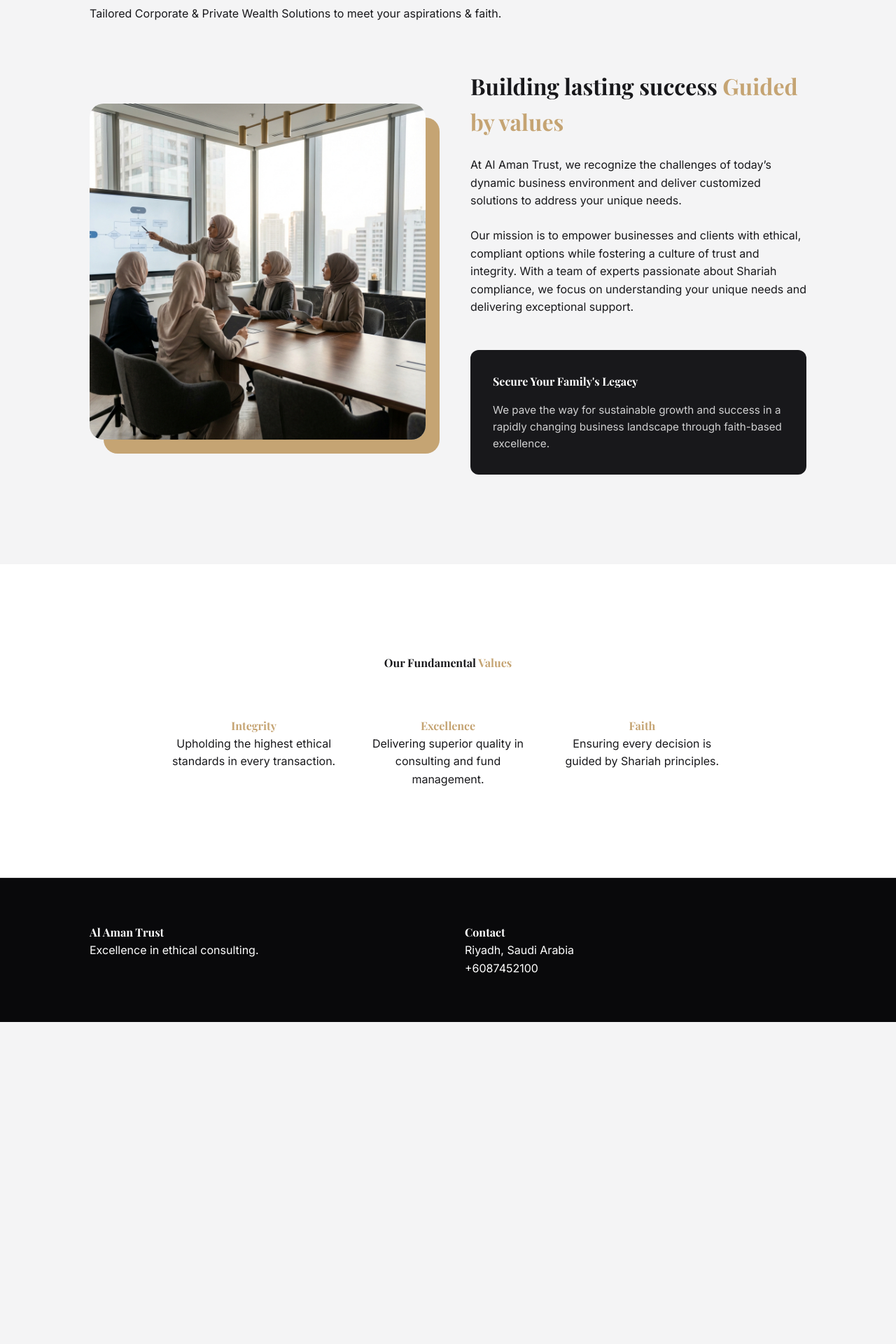
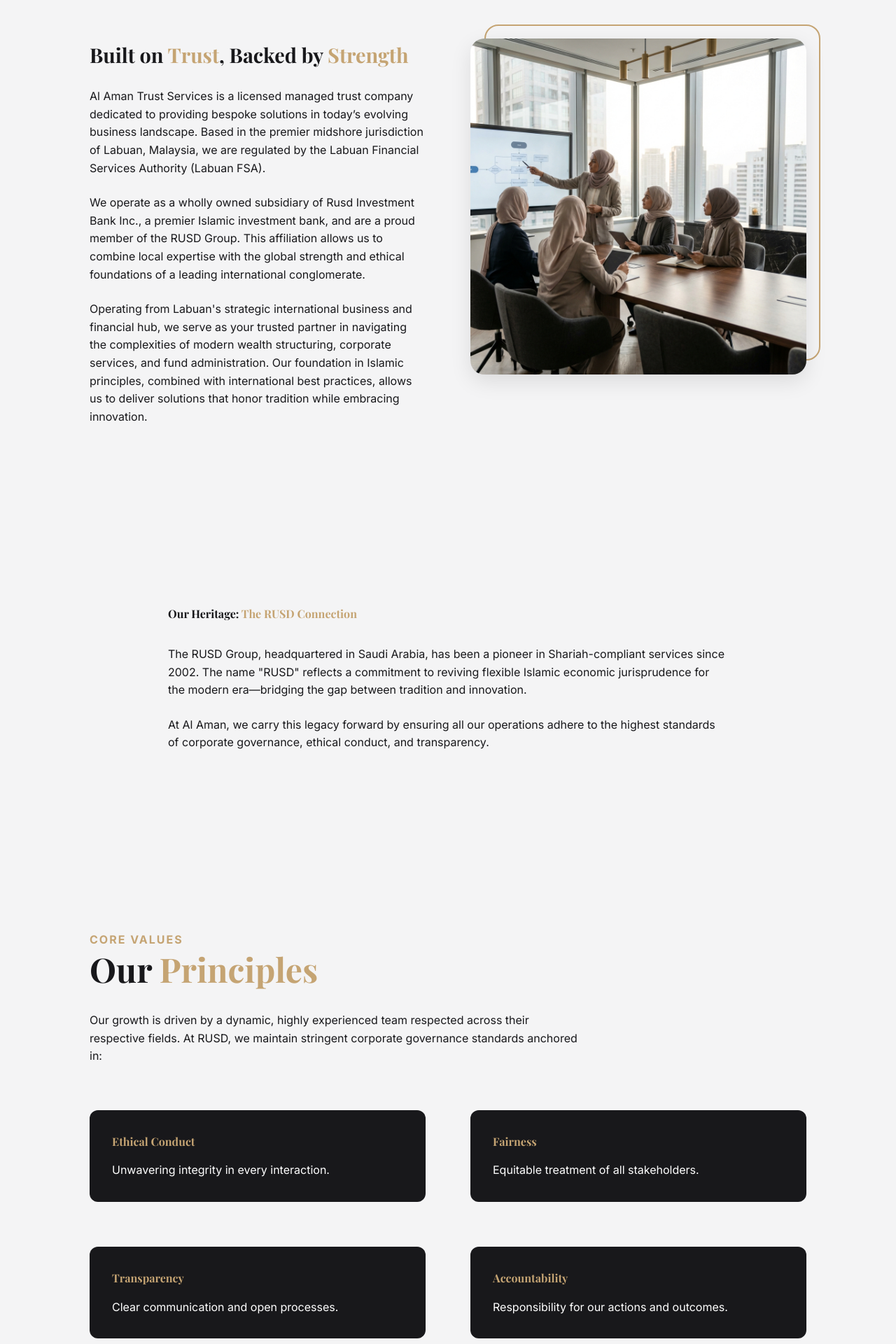
Before and after one commit to ghayas110/alamantrustlltd, a Next.js app: page /about in a window 1280 px wide. Shown: the part 220-2140 px from the top of the page at 70% size. Before the commit the page ends 1680 px from the top, so only its background shows below. Built offline with nearby package versions, Linux system fonts and the light colour scheme; a web font is replaced by a local one.

Commit message:
feat: update About page content with detailed company information, RUSD connection, core values, and metadata.

```diff
--- a/app/about/page.tsx
+++ b/app/about/page.tsx
@@ -3,6 +3,7 @@ import type { Metadata } from "next";
 
 export const metadata: Metadata = {
     title: 'About | Al Aman Trust',
+    description: 'Learn about Al Aman Trust Services, a licensed managed trust company in Labuan, Malaysia, backed by the RUSD Group.',
 };
 
 export default function About() {
@@ -11,46 +12,147 @@ export default function About() {
             <section className="section">
                 <div className="section-header">
                     <Reveal>
-                        <span className="gold" style={{ textTransform: 'uppercase', letterSpacing: '2px', fontWeight: '700' }}>Our Purpose</span>
-                        <h2 className="serif">Commitment to <span className="gold">Trust</span></h2>
-                        <p>Tailored Corporate & Private Wealth Solutions to meet your aspirations & faith.</p>
+                        <span className="gold" style={{ textTransform: 'uppercase', letterSpacing: '2px', fontWeight: '700' }}>About Us</span>
+                        <h2 className="serif">Who We <span className="gold">Are</span></h2>
                     </Reveal>
                 </div>
 
-                <div className="grid-2" style={{ alignItems: 'center' }}>
+                <div className="grid-2" style={{ alignItems: 'start', gap: '4rem' }}>
                     <Reveal>
-                        <img src="/images/hero.png" alt="About Al Aman Trust" style={{ width: '100%', borderRadius: '20px', boxShadow: '20px 20px 0 var(--primary-gold)' }} />
+                        <h3 className="serif" style={{ fontSize: '1.8rem', marginBottom: '1.5rem' }}>Built on <span className="gold">Trust</span>, Backed by <span className="gold">Strength</span></h3>
+                        <p style={{ marginBottom: '1.5rem' }}>
+                            Al Aman Trust Services is a licensed managed trust company dedicated to providing bespoke solutions in today’s evolving business landscape. Based in the premier midshore jurisdiction of Labuan, Malaysia, we are regulated by the Labuan Financial Services Authority (Labuan FSA).
+                        </p>
+                        <p style={{ marginBottom: '1.5rem' }}>
+                            We operate as a wholly owned subsidiary of Rusd Investment Bank Inc., a premier Islamic investment bank, and are a proud member of the RUSD Group. This affiliation allows us to combine local expertise with the global strength and ethical foundations of a leading international conglomerate.
+                        </p>
+                         <p>
+                            Operating from Labuan's strategic international business and financial hub, we serve as your trusted partner in navigating the complexities of modern wealth structuring, corporate services, and fund administration. Our foundation in Islamic principles, combined with international best practices, allows us to deliver solutions that honor tradition while embracing innovation.
+                        </p>
                     </Reveal>
-                    <Reveal delay={0.1}>
-                        <h3 className="serif" style={{ fontSize: '2rem', marginBottom: '1.5rem' }}>Building lasting success <span className="gold">Guided by values</span></h3>
-                        <p>At Al Aman Trust, we recognize the challenges of today’s dynamic business environment and deliver customized solutions to address your unique needs.</p>
-                        <p style={{ marginTop: '1.5rem' }}>Our mission is to empower businesses and clients with ethical, compliant options while fostering a culture of trust and integrity. With a team of experts passionate about Shariah compliance, we focus on understanding your unique needs and delivering exceptional support.</p>
-                        <div style={{ marginTop: '3rem', padding: '2rem', background: 'var(--bg-dark)', color: 'white', borderRadius: '12px' }}>
-                            <h4 className="serif" style={{ marginBottom: '1rem' }}>Secure Your Family's Legacy</h4>
-                            <p style={{ fontSize: '0.95rem', opacity: '0.8' }}>We pave the way for sustainable growth and success in a rapidly changing business landscape through faith-based excellence.</p>
+                    <Reveal delay={0.2}>
+                         <div style={{ position: 'relative' }}>
+                            <div style={{
+                                position: 'absolute',
+                                top: '-20px',
+                                right: '-20px',
+                                width: '100%',
+                                height: '100%',
+                                border: '2px solid var(--primary-gold)',
+                                borderRadius: '20px',
+                                zIndex: 0
+                            }}></div>
+                            <img
+                                src="/images/hero.png"
+                                alt="Al Aman Trust"
+                                style={{
+                                    width: '100%',
+                                    borderRadius: '20px',
+                                    position: 'relative',
+                                    zIndex: 1,
+                                    boxShadow: '0 10px 30px rgba(0,0,0,0.1)'
+                                }}
+                            />
                         </div>
                     </Reveal>
                 </div>
             </section>
 
-            <section className="section" style={{ background: 'white' }}>
-                <div style={{ maxWidth: '800px', margin: '0 auto', textAlign: 'center' }}>
+             <section className="section" style={{ background: 'var(--bg-light)' }}>
+                <div style={{ maxWidth: '800px', margin: '0 auto' }}>
                     <Reveal>
-                        <h2 className="serif">Our Fundamental <span className="gold">Values</span></h2>
-                        <div className="grid-3" style={{ marginTop: '4rem' }}>
-                            <div>
-                                <h3 className="gold">Integrity</h3>
-                                <p>Upholding the highest ethical standards in every transaction.</p>
+                         <h2 className="serif" style={{ marginBottom: '2rem' }}>Our Heritage: <span className="gold">The RUSD Connection</span></h2>
+                         <p style={{ marginBottom: '1.5rem' }}>
+                            The RUSD Group, headquartered in Saudi Arabia, has been a pioneer in Shariah-compliant services since 2002. The name "RUSD" reflects a commitment to reviving flexible Islamic economic jurisprudence for the modern era—bridging the gap between tradition and innovation.
+                        </p>
+                        <p>
+                            At Al Aman, we carry this legacy forward by ensuring all our operations adhere to the highest standards of corporate governance, ethical conduct, and transparency.
+                        </p>
+                    </Reveal>
+                </div>
+            </section>
+
+            <section className="section">
+                 <div className="section-header">
+                    <Reveal>
+                        <span className="gold" style={{ textTransform: 'uppercase', letterSpacing: '2px', fontWeight: '700' }}>Core Values</span>
+                        <h2 className="serif">Our <span className="gold">Principles</span></h2>
+                         <p style={{ maxWidth: '700px', margin: '2rem auto 0' }}>
+                            Our growth is driven by a dynamic, highly experienced team respected across their respective fields. At RUSD, we maintain stringent corporate governance standards anchored in:
+                        </p>
+                    </Reveal>
+                </div>
+
+                <div className="grid-2" style={{ marginTop: '2rem' }}>
+                    <Reveal delay={0.1}>
+                         <div style={{ padding: '2rem', background: 'var(--bg-dark)', borderRadius: '12px', color: 'white', height: '100%' }}>
+                            <h3 className="gold" style={{ marginBottom: '1rem' }}>Ethical Conduct</h3>
+                            <p>Unwavering integrity in every interaction.</p>
+                        </div>
+                    </Reveal>
+                     <Reveal delay={0.2}>
+                         <div style={{ padding: '2rem', background: 'var(--bg-dark)', borderRadius: '12px', color: 'white', height: '100%' }}>
+                            <h3 className="gold" style={{ marginBottom: '1rem' }}>Fairness</h3>
+                            <p>Equitable treatment of all stakeholders.</p>
+                        </div>
+                    </Reveal>
+                     <Reveal delay={0.3}>
+                         <div style={{ padding: '2rem', background: 'var(--bg-dark)', borderRadius: '12px', color: 'white', height: '100%' }}>
+                            <h3 className="gold" style={{ marginBottom: '1rem' }}>Transparency</h3>
+                            <p>Clear communication and open processes.</p>
+                        </div>
+                    </Reveal>
+                     <Reveal delay={0.4}>
+                         <div style={{ padding: '2rem', background: 'var(--bg-dark)', borderRadius: '12px', color: 'white', height: '100%' }}>
+                            <h3 className="gold" style={{ marginBottom: '1rem' }}>Accountability</h3>
+                            <p>Responsibility for our actions and outcomes.</p>
+                        </div>
+                    </Reveal>
+                </div>
+                 <div style={{ marginTop: '3rem', textAlign: 'center' }}>
+                     <Reveal>
+                        <p className="gold" style={{ fontSize: '1.2rem', fontStyle: 'italic' }}>"These principles guide our day-to-day operations and ensure that trust remains at the heart of everything we do."</p>
+                    </Reveal>
+                 </div>
+            </section>
+
+            <section className="section" style={{ background: 'var(--bg-light)' }}>
+                <div className="section-header">
+                    <Reveal>
+                        <h2 className="serif">Why Choose <span className="gold">Al Aman Trust Services</span></h2>
+                    </Reveal>
+                </div>
+
+                 <div className="grid-3" style={{ marginTop: '2rem' }}>
+                    {[
+                        { title: "Regulatory Certainty", desc: "Full licensing and oversight by Labuan FSA" },
+                        { title: "Shariah Compliance", desc: "Structures and solutions aligned with Islamic principles" },
+                        { title: "Group Strength", desc: "The backing of the diversified RUSD Group" },
+                        { title: "Tailored Solutions", desc: "Services customized to your specific requirements" },
+                        { title: "Strategic Location", desc: "Access to Asia's opportunities through Labuan's international platform" },
+                        { title: "Experienced Team", desc: "Professionals with deep expertise in trust, corporate, and fund services" }
+                    ].map((item, index) => (
+                        <Reveal key={index} delay={index * 0.1}>
+                             <div style={{
+                                padding: '2rem',
+                                background: 'white',
+                                borderRadius: '12px',
+                                height: '100%',
+                                boxShadow: '0 4px 6px rgba(0,0,0,0.05)',
+                                border: '1px solid rgba(0,0,0,0.05)'
+                            }}>
+                                <h3 className="gold" style={{ fontSize: '1.25rem', marginBottom: '1rem' }}>{item.title}</h3>
+                                <p>{item.desc}</p>
                             </div>
-                            <div>
-                                <h3 className="gold">Excellence</h3>
-                                <p>Delivering superior quality in consulting and fund management.</p>
-                            </div>
-                            <div>
-                                <h3 className="gold">Faith</h3>
-                                <p>Ensuring every decision is guided by Shariah principles.</p>
-                            </div>
-                        </div>
+                        </Reveal>
+                    ))}
+                </div>
+
+                <div style={{ marginTop: '4rem', textAlign: 'center', maxWidth: '800px', margin: '4rem auto 0' }}>
+                    <Reveal>
+                        <p style={{ fontSize: '1.1rem' }}>
+                            Al Aman Trust Services Limited is committed to delivering excellence in trust and corporate services while upholding the highest standards of governance, transparency, and client care.
+                        </p>
                     </Reveal>
                 </div>
             </section>
--- a/app/page.tsx
+++ b/app/page.tsx
@@ -8,28 +8,28 @@ export default function Home() {
             <BannerSlider
                 slides={[
                     {
-                        type: 'video',
-                        src: '/video/hero-video.mp4',
-                        title: 'Trust in <span class="gold">Excellence</span>',
-                        subtitle: 'Business and Wealth solutions in line with your faith'
-                    },
-                    {
                         type: 'image',
                         src: '/images/banner1.png',
-                        title: 'Corporate <span class="gold">Leadership</span>',
-                        subtitle: 'Empowering Decisions with Integrity'
+                        title: 'Tailored Strategies That Reflect Your <span class="gold">Vision</span>',
+                        subtitle: 'Your trusted corporate partner'
                     },
                     {
                         type: 'image',
                         src: '/images/banner2.png',
-                        title: 'Premium <span class="gold">Wealth</span> Management',
-                        subtitle: 'Securing Your Legacy for Generations'
+                        title: 'Where Compliance Meets Operational <span class="gold">Excellence</span>',
+                        subtitle: 'We Handle Operations. You Drive Returns.'
                     },
                     {
                         type: 'image',
                         src: '/images/banner3.png',
-                        title: 'Global <span class="gold">Vision</span>',
-                        subtitle: 'Connecting Tradition with Modern Success'
+                        title: 'Your Values, Our <span class="gold">Commitment</span>, Lasting Trust',
+                        subtitle: 'Wealth solutions in line with your faith and ethics'
+                    },
+                    {
+                        type: 'image',
+                        src: '/images/hero.png',
+                        title: 'Your Bridge to the <span class="gold">Gulf & ASEAN</span>',
+                        subtitle: 'We Handle Entry. You Focus on Growth'
                     }
                 ]}
             />
@@ -37,35 +37,45 @@ export default function Home() {
             <section className="section">
                 <div className="section-header">
                     <Reveal>
-                        <h2 className="serif">Our commitment to <span className="gold">ethics</span></h2>
-                        <p>Al Aman Trust is dedicated to providing tailored corporate solutions that align with Shariah law. Our mission is to empower businesses and clients with ethical, compliant options while fostering a culture of trust and integrity.</p>
+                        <h2 className="serif">Tailored Solutions for Your <span className="gold">Business & Wealth</span></h2>
+                        <p className="subtitle" style={{ color: '#C5A473', fontWeight: 600, marginBottom: '1rem' }}>Your Trusted Corporate Partner</p>
+                        <p>Al Aman Trust Services specializes in Shariah-compliant corporate services that uphold ethical standards while driving growth. We serve a diverse clientele—from emerging ventures to established enterprises—with tailored expertise in corporate governance, private wealth management, fund services, and strategic market entry across Malaysia, Saudi Arabia, and the UAE. Partner with us to navigate your corporate journey with integrity and precision.</p>
                     </Reveal>
                 </div>
                 <div className="grid">
                     <Reveal>
                         <Link href="/services/corporate-solutions" className="card" style={{ textDecoration: 'none', color: 'inherit' }}>
-                            <img src="/images/service-1.png" alt="Business Solutions" className="card-image" />
+                            <img src="/images/service-1.png" alt="Corporate Services" className="card-image" />
                             <div className="card-body">
-                                <h3>Tailored Business Solutions</h3>
-                                <p>Customized strategies designed to empower your business growth while maintaining strict Shariah compliance.</p>
+                                <h3>Corporate Services</h3>
+                                <p>Tailored Strategies That Reflect Your Vision. Your trusted corporate partner.</p>
                             </div>
                         </Link>
                     </Reveal>
                     <Reveal delay={0.1}>
+                        <Link href="/services/private-client-advisory" className="card" style={{ textDecoration: 'none', color: 'inherit' }}>
+                            <img src="/images/service-3.png" alt="Private Client Services" className="card-image" />
+                            <div className="card-body">
+                                <h3>Private Client Services</h3>
+                                <p>Your Values, Our Commitment, Lasting Trust. Wealth solutions in line with your faith and ethics.</p>
+                            </div>
+                        </Link>
+                    </Reveal>
+                    <Reveal delay={0.2}>
                         <Link href="/services/fund-services" className="card" style={{ textDecoration: 'none', color: 'inherit' }}>
                             <img src="/images/service-2.png" alt="Fund Services" className="card-image" />
                             <div className="card-body">
                                 <h3>Fund Services</h3>
-                                <p>Manage your investments ethically and efficiently with our expert fund administration and compliance team.</p>
+                                <p>Where Compliance Meets Operational Excellence. We Handle Operations. You Drive Returns.</p>
                             </div>
                         </Link>
                     </Reveal>
-                    <Reveal delay={0.2}>
-                        <Link href="/services/private-client-advisory" className="card" style={{ textDecoration: 'none', color: 'inherit' }}>
-                            <img src="/images/service-3.png" alt="Private Client" className="card-image" />
+                    <Reveal delay={0.3}>
+                        <Link href="/services/business-soft-landing" className="card" style={{ textDecoration: 'none', color: 'inherit' }}>
+                            <img src="/images/hero.png" alt="Business Soft-landing" className="card-image" />
                             <div className="card-body">
-                                <h3>Private Client Advisory</h3>
-                                <p>Personalized guidance for your financial journey, ensuring your wealth management aligns with your values.</p>
+                                <h3>Business Soft-landing</h3>
+                                <p>Your Bridge to the Gulf & ASEAN. We Handle Entry. You Focus on Growth.</p>
                             </div>
                         </Link>
                     </Reveal>
```
